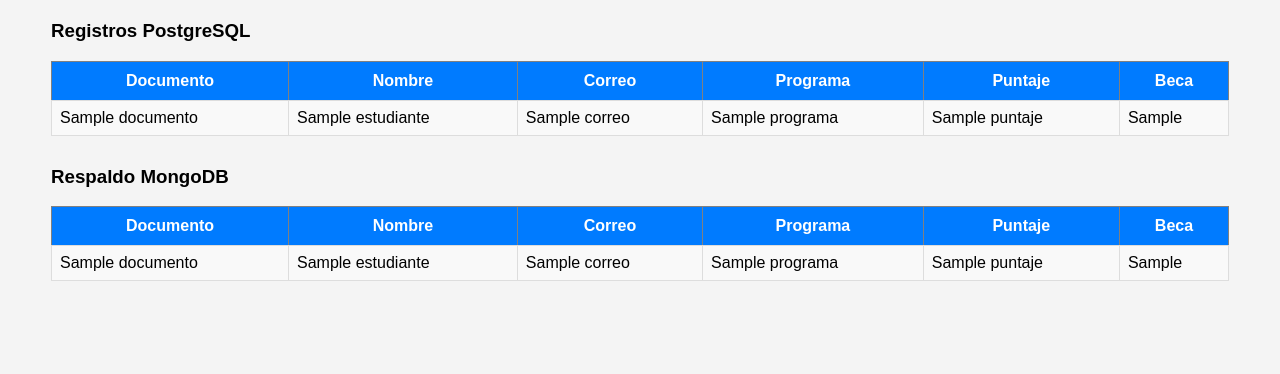
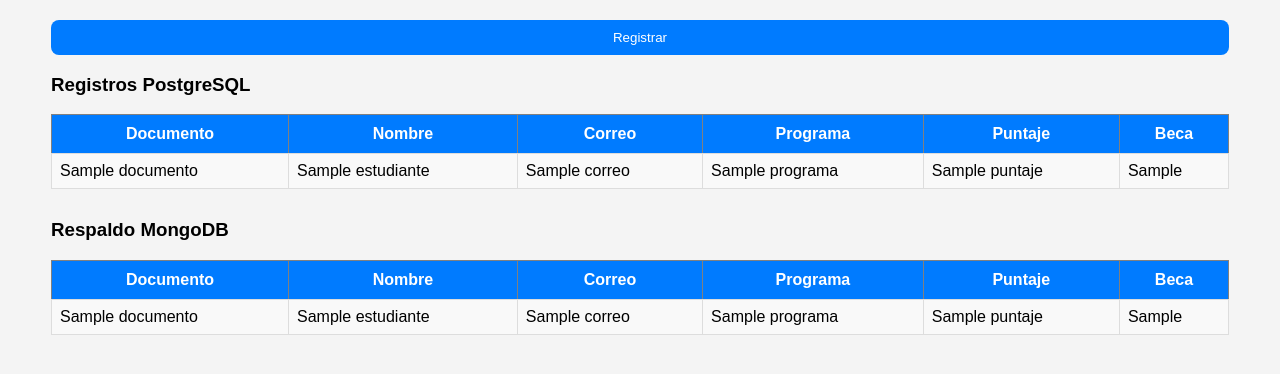
Before and after one commit to saenzkarol82-code/python1, a Flask app: page /consulta in a window 1280 px wide. Shown: the top 374 px of the page. Run offline with Flask 3, Linux system fonts and the light colour scheme; a database or web service that is not in the repository returns one stand-in record (values such as "Sample title"); some libraries are stand-ins or nearby versions.

Commit message:
final commit

```diff
--- a/templates/consulta.html
+++ b/templates/consulta.html
@@ -80,6 +80,13 @@
 <body>
 
 <div class="card">
+    <a href="/index">
+        <button type="button">
+            Registrar
+        </button>
+    </a>
+    <div>
+
     <h3>Registros PostgreSQL</h3>
 
     <table border="1">
--- a/templates/index.html
+++ b/templates/index.html
@@ -112,7 +112,8 @@
             Registrar Estudiante
         </button>
 
-        <br>
+        <div>
+
 
         <a href="/consulta">
             <button type="button">
```
